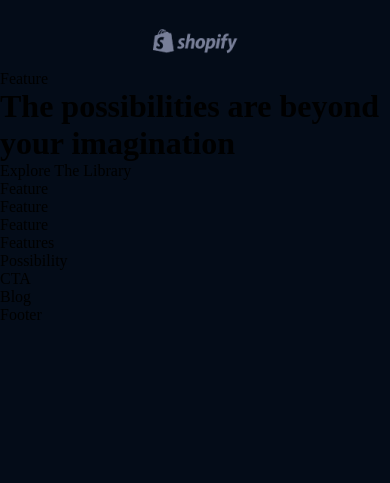
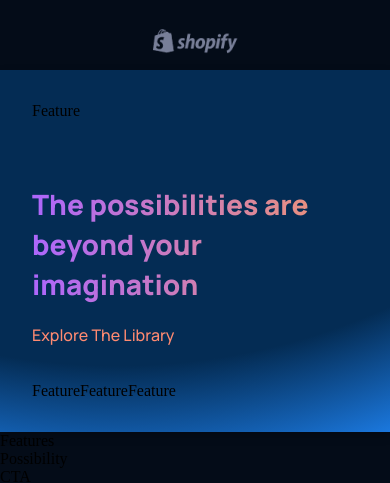
Before and after one commit to RyanSyme/GPT3, a React (Create React App) app: page / in a window 390 px wide. Shown: the part 1172-1655 px from the top of the page. Before the commit the page ends 1496 px from the top, so only its background shows below. Built offline with nearby package versions, Linux system fonts and the light colour scheme.

Commit message:
add css to whatgpt

```diff
--- a/src/containers/whatGPT3/WhatGPT3.jsx
+++ b/src/containers/whatGPT3/WhatGPT3.jsx
@@ -9,7 +9,7 @@ const WhatGPT3 = () => {
                 <Feature />
             </div>
             <div className="gpt3__whatgpt3-heading">
-                <h1 className="gradient-text">The possibilities are beyond your imagination</h1>
+                <h1 className="gradient__text">The possibilities are beyond your imagination</h1>
                 <p>Explore The Library</p>
             </div>
             <div className="gpt3__whatgpt3-container">
--- a/src/containers/whatGPT3/whatGPT3.css
+++ b/src/containers/whatGPT3/whatGPT3.css
@@ -0,0 +1,110 @@
+.gpt3__whatgpt3 {
+    display: flex;
+    flex-direction: column;
+    padding: 2rem;
+    background: var(--color-footer);
+    background:-moz-radial-gradient(circle at 30% -100%, #042c54 25%, rgba(4, 44, 84, 1) 85%, rgba(27, 120, 222, 1) 100%);
+    /* safari 5.1+,chrome 10+ */
+    background:-webkit-radial-gradient(circle at 30% -100%, #042c54 25%, rgba(4, 44, 84, 1) 85%, rgba(27, 120, 222, 1) 100%);
+    /* opera 11.10+ */
+    background:-o-radial-gradient(circle at 30% -100%, #042c54 25%, rgba(4, 44, 84, 1) 85%, rgba(27, 120, 222, 1) 100%);
+    /* ie 10+ */
+    background:-ms-radial-gradient(circle at 30% -100%, #042c54 25%, rgba(4, 44, 84, 1) 85%, rgba(27, 120, 222, 1) 100%);
+    /* global 92%+ browsers support */
+    background:radial-gradient(circle at 30% -100%, #042c54 25%, rgba(4, 44, 84, 1) 85%, rgba(27, 120, 222, 1) 100%);
+    filter: drop-shadow(0px 4px 4px rgba(0, 0, 0, 0.25));
+}
+
+.gpt3__whatgpt3-feature {
+    display: flex;
+}
+
+.gpt3__whatgpt3-feature .gpt3__features-container__feature {
+    margin: 0;
+}
+
+.gpt3__whatgpt3-feature .gpt3__features-container__feature-text {
+    max-width: 700px;
+}
+
+.gpt3__whatgpt3-heading {
+    display: flex;
+    flex-direction: row;
+    justify-content: space-between;
+    align-items: center;
+    margin: 4rem 0 2rem;
+}
+
+.gpt3__whatgpt3-heading h1 {
+    font-family: var(--font-family);
+    font-size: 34px;
+    line-height: 45px;
+    font-weight: 800;
+    max-width: 510px;
+}
+
+.gpt3__whatgpt3-heading p {
+    font-family: var(--font-family);
+    font-size: 16px;
+    line-height: 30px;
+    font-weight: 500;
+    color: var(--color-subtext);
+}
+
+.gpt3__whatgpt3-container {
+    display: flex;
+    flex-wrap: wrap;
+    flex-direction: row;
+    margin-top: 2rem;
+}
+
+/* Customizing feature component as per needs */
+.gpt3__whatgpt3-container .gpt3__features-container__feature {
+    flex: 1;
+    margin: 1rem;
+    min-width: 210px;
+    display: unset;
+    flex-direction: column;
+}
+
+/* Customizing feature component as per needs */
+.gpt3__whatgpt3-container .gpt3__features-container_feature-text {
+    margin-top: 0.5rem;
+}
+
+@media screen and (max-width: 850px) {
+    .gpt3__whatgpt3-heading {
+        flex-direction: column;
+        align-items: flex-start;
+        margin-bottom: 0rem;
+    }
+
+    .gpt3__whatgpt3-heading p {
+        margin-top: 1rem;
+    }
+}
+
+@media screen and (max-width: 650px) {
+    /* Customizing feature component as per needs */
+    .gpt3__whatgpt3-feature .gpt3__features-container__feature {
+        flex-direction: column;
+    }
+
+    /* Customizing feature component as per needs */
+    .gpt3__whatgpt3-feature .gpt3__features-container_feature-text {
+        margin-top: 0.5rem;
+    }
+
+    .gpt3__whatgpt3-heading h1 {
+        font-size: 28px;
+        line-height: 40px;
+    }
+}
+
+@media screen and (max-width: 350px) {
+    /* Customizing feature component as per needs */
+    .gpt3__whatgpt3-container .gpt3__features-container__feature {
+        margin: 1rem 0;
+        min-width: 100%;
+    }
+}
```
